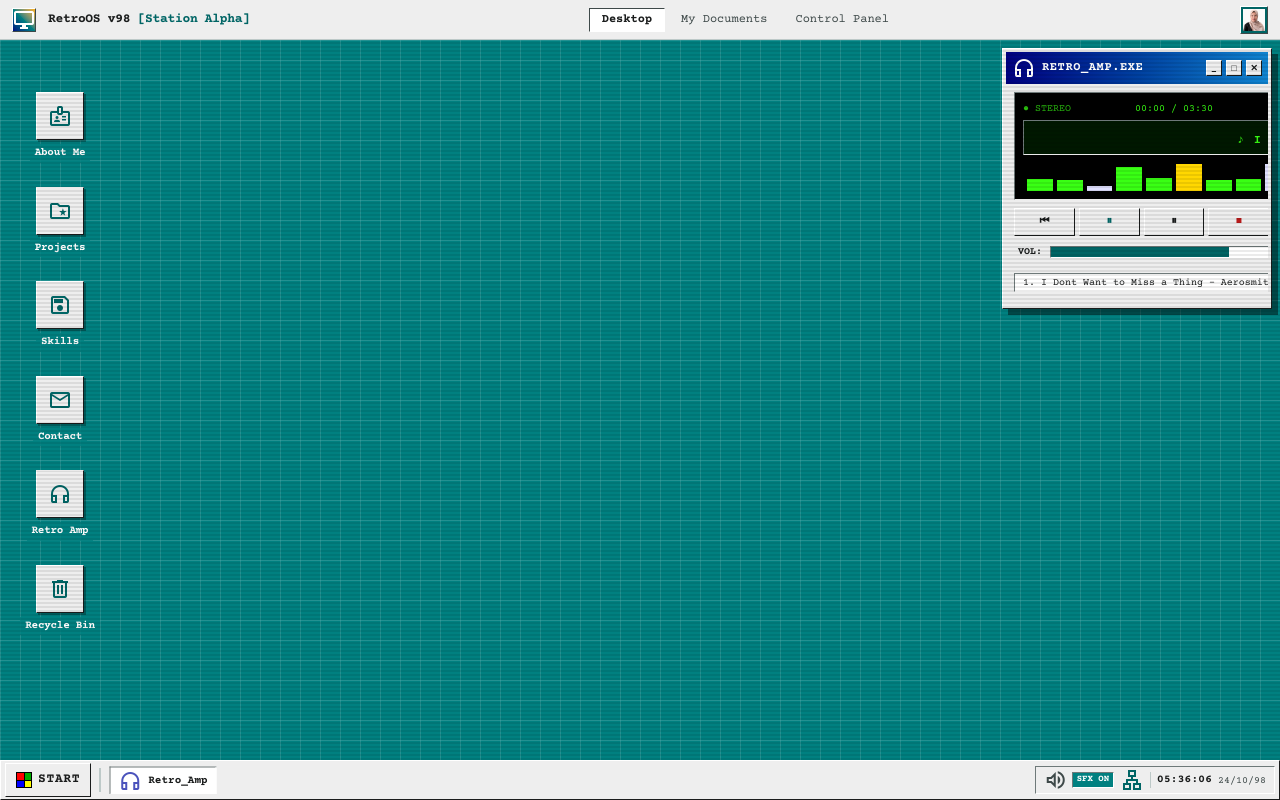
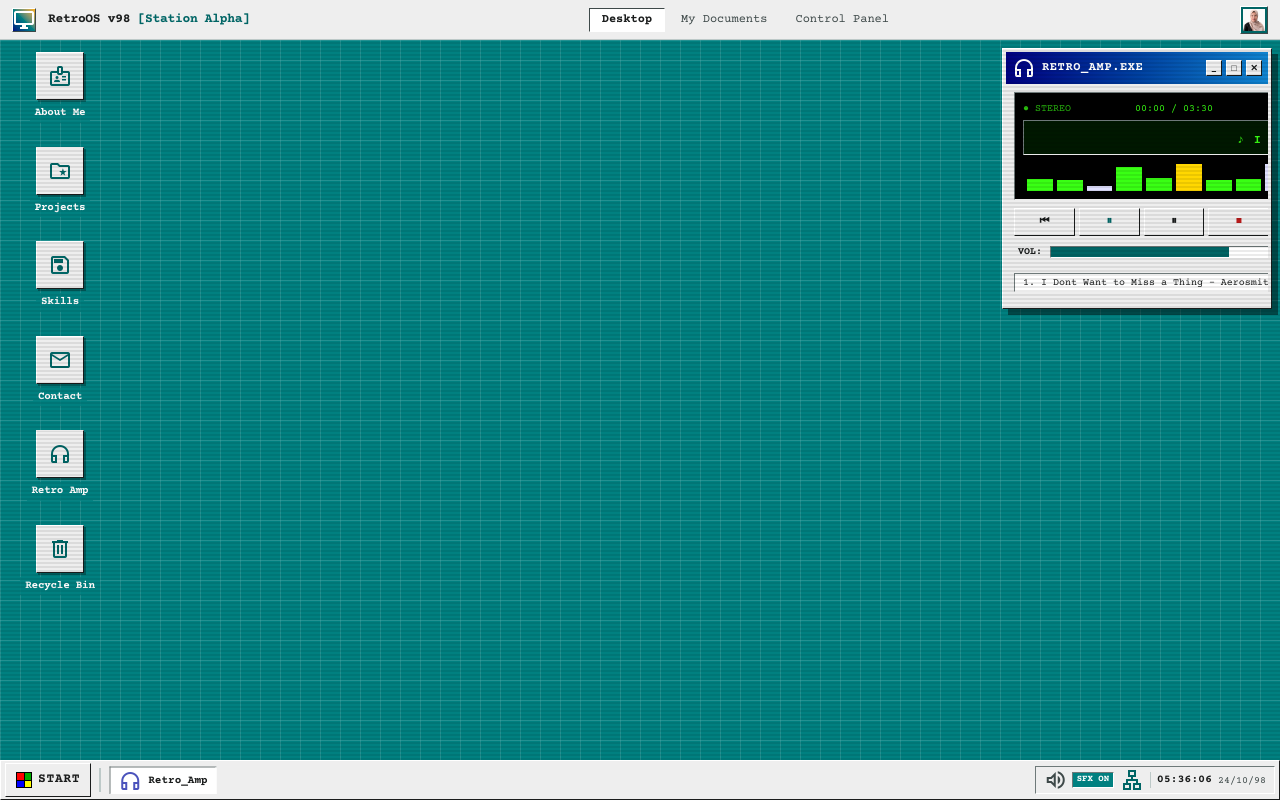
Before and after one commit to rradagelooo/Dyah-Portofolio, a React (Vite) app: page / in a window 1280 px wide. Built offline with nearby package versions, Linux system fonts and the light colour scheme.

Commit message:
Update DesktopIcons.tsx

```diff
--- a/src/components/desktop/DesktopIcons.tsx
+++ b/src/components/desktop/DesktopIcons.tsx
@@ -77,7 +77,7 @@ export const DesktopIcons: React.FC<DesktopIconsProps> = ({
   return (
     <div
       onClick={() => setSelectedId(null)}
-      className="absolute top-12 left-3 flex flex-col gap-4 z-10 w-24 select-none"
+      className="absolute top-2 left-2 sm:left-3 flex flex-col flex-wrap max-h-[calc(100dvh-100px)] gap-2.5 sm:gap-4 z-10 w-20 sm:w-24 select-none"
     >
       {icons.map((item) => {
         const isSelected = selectedId === item.id;
```
